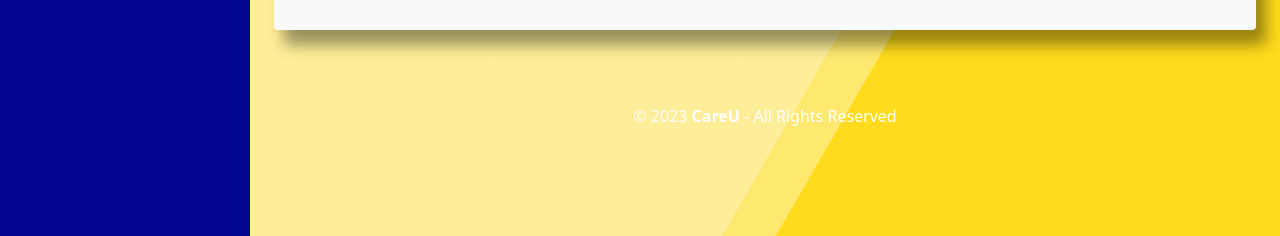
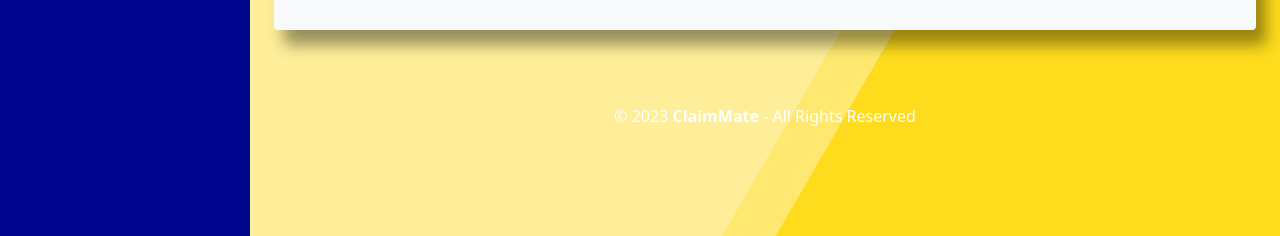
Before and after one commit to katyx/ClaimMateApp, a PHP site: page /system-users.php in a window 1280 px wide. Shown: the part 564-800 px from the top of the page. Run offline with PHP 8.4, Linux system fonts and the light colour scheme; the visitor is signed in with stand-in values (Sample User, id 1); data that the repository does not hold is empty; some libraries are stand-ins or nearby versions.

Commit message:
Update system-users.php

```diff
--- a/Web Application/Admin/system-users.php
+++ b/Web Application/Admin/system-users.php
@@ -11,7 +11,7 @@
     <meta charset="UTF-8">
     <meta http-equiv="X-UA-Compatible" content="IE=edge">
     <meta name="viewport" content="width=device-width, initial-scale=1.0">
-    <title>System Users - CareU</title>
+    <title>System Users - Claim Mate</title>
 
     <link href="https://fonts.googleapis.com/css?family=Asap" rel="stylesheet">
     <link rel="stylesheet" href="css/style.css">
@@ -174,7 +174,7 @@
                 <!-- Copyright -->
                 <div class="text-center p-4">
                     © 2023
-                <a class="text-reset fw-bold" href="https://careu.live/">CareU</a>
+                <a class="text-reset fw-bold" href="https://careu.live/">ClaimMate</a>
                 - All Rights Reserved
                 </div>
                 <!-- Copyright -->
```
